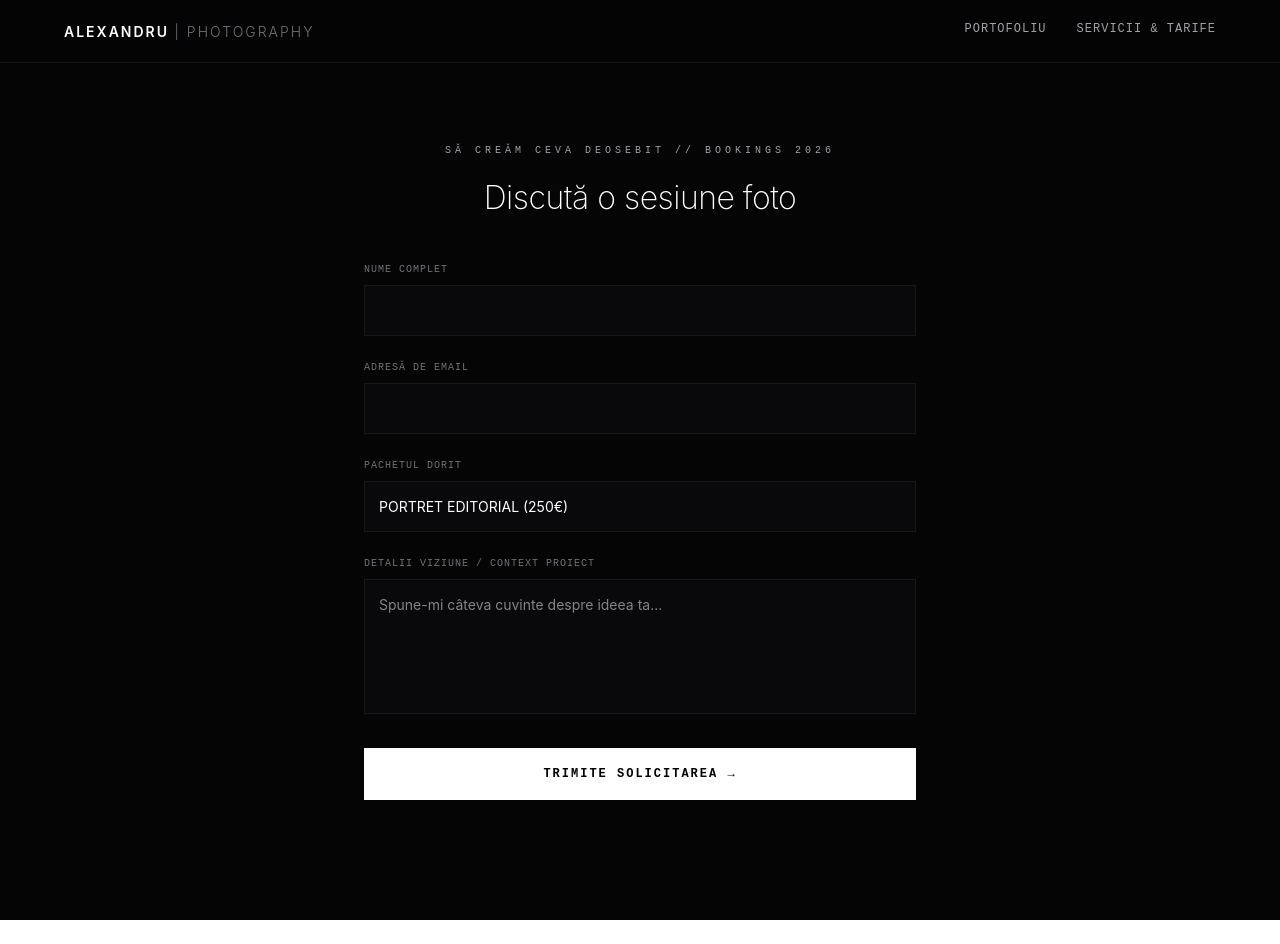
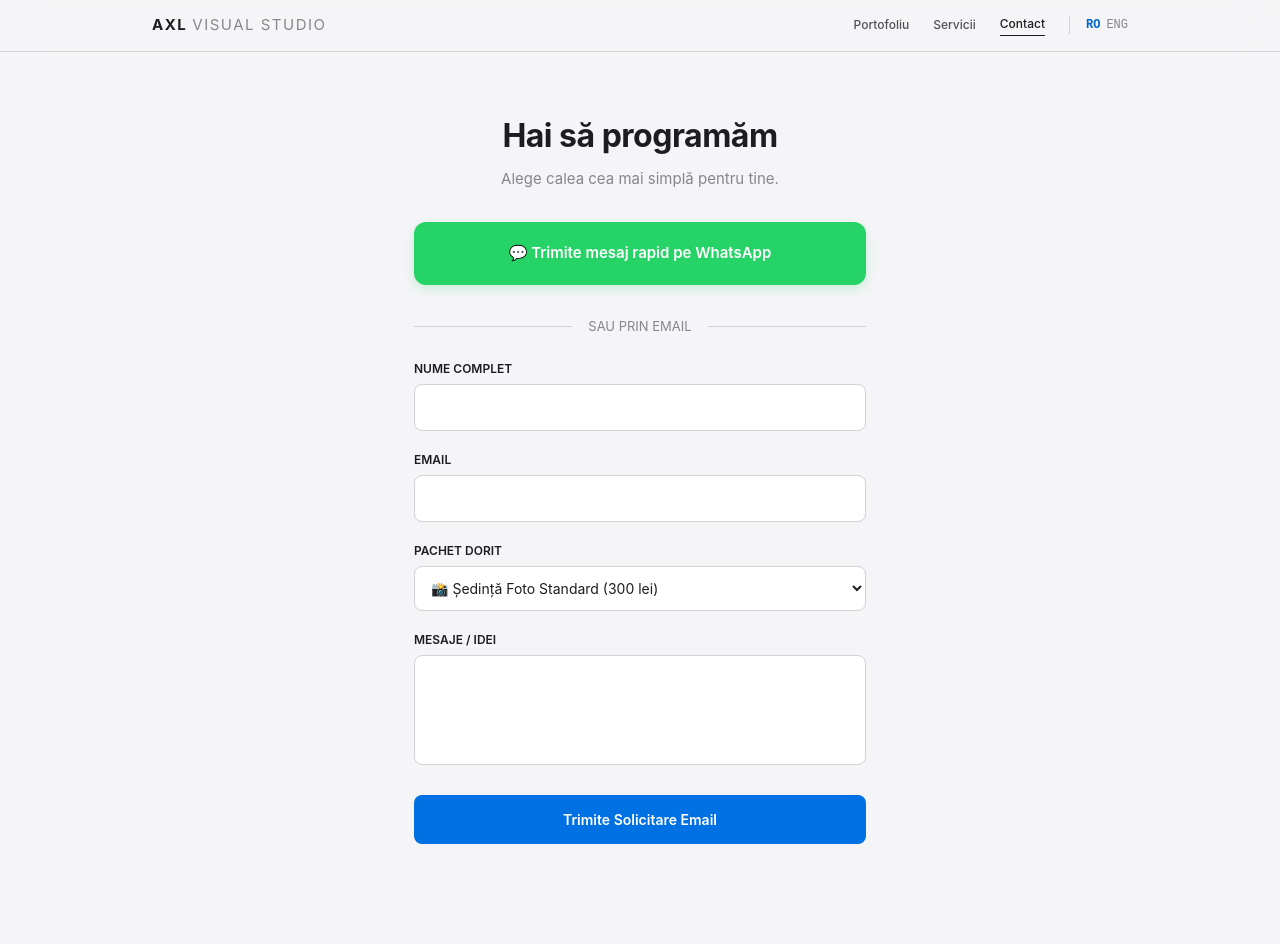
Before and after one commit to Quietbyte23/Alexandru-foto-web, a Next.js app: page /contact in a window 1280 px wide. Before the commit the page ends 920 px from the top, so only its background shows below. Built offline with nearby package versions, Linux system fonts and the light colour scheme.

Commit message:
Refactor contact page with WhatsApp integration

```diff
--- a/app/contact/page.tsx
+++ b/app/contact/page.tsx
@@ -4,17 +4,23 @@ import { useState } from 'react';
 import Link from 'next/link';
 
 export default function Contact() {
-  const [form, setForm] = useState({ name: '', email: '', package: 'PORTRAIT', message: '' });
+  const [lang, setLang] = useState<'RO' | 'ENG'>('RO');
+  const [form, setForm] = useState({ name: '', email: '', package: 'PORTRET_STANDARD', message: '' });
 
-  const handleSubmit = (e: React.FormEvent) => {
-    e.preventDefault();
-    alert(`Mulțumesc, ${form.name}! Mesajul tău a fost trimis. Voi reveni în 24h.`);
+  // Schimbă numărul de mai jos cu numărul tău real de telefon!
+  const NUMAR_TELEFON = '40712345678';
+
+  const handleWhatsAppClick = () => {
+    const textulMeu = encodeURIComponent(
+      `Salut Alexandru! Numele meu este ${form.name || 'un client'}. Aș dori să discutăm despre pachetul ${form.package}. Detalii: ${form.message || 'O ședință foto.'}`
+    );
+    window.open(`https://wa.me/${NUMAR_TELEFON}?text=${textulMeu}`, '_blank');
   };
 
   return (
     <div style={{
-      backgroundColor: '#050505',
-      color: '#f4f4f5',
+      backgroundColor: '#f5f5f7',
+      color: '#1d1d1f',
       minHeight: '100vh',
       fontFamily: '-apple-system, BlinkMacSystemFont, "Segoe UI", Roboto, sans-serif',
       margin: 0,
@@ -22,118 +28,99 @@ export default function Contact() {
       boxSizing: 'border-box'
     }}>
 
-      {/* HEADER FIXAT */}
+      {/* HEADER */}
       <header style={{
         position: 'sticky',
         top: 0,
         zIndex: 50,
         width: '100%',
-        backgroundColor: 'rgba(5, 5, 5, 0.85)',
-        backdropFilter: 'blur(12px)',
-        borderBottom: '1px solid #18181b',
-        boxSizing: 'border-box'
+        backgroundColor: 'rgba(245, 245, 247, 0.8)',
+        backdropFilter: 'blur(20px)',
+        borderBottom: '1px solid #d2d2d7'
       }}>
-        <div style={{
-          maxWidth: '1200px',
-          margin: '0 auto',
-          padding: '20px 24px',
-          display: 'flex',
-          justifyContent: 'space-between',
-          alignItems: 'center'
-        }}>
+        <div style={{ maxWidth: '1024px', margin: '0 auto', padding: '14px 24px', display: 'flex', justifyContent: 'space-between', alignItems: 'center' }}>
           <div>
-            <h1 style={{ fontSize: '14px', fontWeight: 600, letterSpacing: '2px', margin: 0, color: '#ffffff' }}>
-              ALEXANDRU <span style={{ color: '#71717a', fontWeight: 300 }}>| PHOTOGRAPHY</span>
+            <h1 style={{ fontSize: '15px', fontWeight: 700, letterSpacing: '1.5px', margin: 0 }}>
+              AXL <span style={{ color: '#86868b', fontWeight: 400 }}>VISUAL STUDIO</span>
             </h1>
           </div>
-
-          <nav style={{ display: 'flex', gap: '30px', fontFamily: 'monospace', fontSize: '12px', letterSpacing: '1px' }}>
-            <Link href="/" style={{ color: '#a1a1aa', textDecoration: 'none', paddingBottom: '4px' }}>
-              PORTOFOLIU
+          <nav style={{ display: 'flex', alignItems: 'center', gap: '24px', fontSize: '12px', fontWeight: 500 }}>
+            <Link href="/" style={{ color: '#515154', textDecoration: 'none' }}>
+              {lang === 'RO' ? 'Portofoliu' : 'Portfolio'}
             </Link>
-            <Link href="/prices" style={{ color: '#a1a1aa', textDecoration: 'none', paddingBottom: '4px' }}>
-              SERVICII & TARIFE
+            <Link href="/prices" style={{ color: '#515154', textDecoration: 'none' }}>
+              {lang === 'RO' ? 'Servicii' : 'Services'}
             </Link>
+            <Link href="/contact" style={{ color: '#1d1d1f', textDecoration: 'none', borderBottom: '1.5px solid #1d1d1f', paddingBottom: '2px' }}>
+              Contact
+            </Link>
+            <div style={{ display: 'flex', gap: '6px', borderLeft: '1px solid #d2d2d7', paddingLeft: '16px', fontFamily: 'monospace' }}>
+              <span onClick={() => setLang('RO')} style={{ cursor: 'pointer', fontWeight: lang === 'RO' ? 700 : 400, color: lang === 'RO' ? '#0066cc' : '#86868b' }}>RO</span>
+              <span onClick={() => setLang('ENG')} style={{ cursor: 'pointer', fontWeight: lang === 'ENG' ? 700 : 400, color: lang === 'ENG' ? '#0066cc' : '#86868b' }}>ENG</span>
+            </div>
           </nav>
         </div>
       </header>
 
-      {/* FORMULAR CONTACT SECȚIUNE */}
-      <main style={{ maxWidth: '600px', margin: '0 auto', padding: '80px 24px 120px 24px', boxSizing: 'border-box' }}>
-        <p style={{ fontSize: '10px', fontFamily: 'monospace', letterSpacing: '4px', color: '#a1a1aa', margin: '0 0 16px 0', textTransform: 'uppercase', textAlign: 'center' }}>
-          SĂ CREĂM CEVA DEOSEBIT // BOOKINGS 2026
+      {/* FORMULAR + COMUNICARE WHATSAPP */}
+      <main style={{ maxWidth: '500px', margin: '0 auto', padding: '60px 24px 100px 24px', boxSizing: 'border-box' }}>
+        <h2 style={{ fontSize: '32px', fontWeight: 700, letterSpacing: '-0.5px', margin: '0 0 8px 0', textAlign: 'center' }}>
+          {lang === 'RO' ? 'Hai să programăm' : 'Let\'s talk'}
+        </h2>
+        <p style={{ fontSize: '15px', color: '#86868b', textAlign: 'center', marginBottom: '32px' }}>
+          {lang === 'RO' ? 'Alege calea cea mai simplă pentru tine.' : 'Choose the method that works best for you.'}
         </p>
-        <h2 style={{ fontSize: '32px', fontWeight: 200, letterSpacing: '-0.5px', margin: '0 0 40px 0', color: '#ffffff', textAlign: 'center' }}>
-          Discută o sesiune foto
-        </h2>
 
-        <form onSubmit={handleSubmit} style={{ display: 'flex', flexDirection: 'column', gap: '24px' }}>
+        {/* CASSETĂ ZONA MAI DETALIATĂ: APASĂ PENTRU WHATSAPP DIRECT */}
+        <div style={{
+          backgroundColor: '#25D366',
+          color: '#ffffff',
+          borderRadius: '12px',
+          padding: '20px',
+          textAlign: 'center',
+          cursor: 'pointer',
+          fontWeight: 600,
+          boxShadow: '0 4px 12px rgba(37, 211, 102, 0.2)',
+          marginBottom: '32px',
+          fontSize: '15px'
+        }} onClick={handleWhatsAppClick}>
+          💬 {lang === 'RO' ? 'Trimite mesaj rapid pe WhatsApp' : 'Quick Message via WhatsApp'}
+        </div>
 
-          <div style={{ display: 'flex', flexDirection: 'column', gap: '8px' }}>
-            {/* Aici am corectat textTransform la standardul TypeScript */}
-            <label style={{ fontSize: '10px', fontFamily: 'monospace', color: '#71717a', textTransform: 'uppercase', letterSpacing: '1px' }}>NUME COMPLET</label>
-            <input
-              type="text"
-              required
-              value={form.name}
-              onChange={(e) => setForm({...form, name: e.target.value})}
-              style={{ backgroundColor: '#09090b', border: '1px solid #18181b', padding: '14px', color: '#ffffff', fontSize: '14px', outline: 'none' }}
-            />
+        <div style={{ display: 'flex', alignItems: 'center', margin: '24px 0', color: '#86868b', fontSize: '13px' }}>
+          <div style={{ flex: 1, height: '1px', backgroundColor: '#d2d2d7' }}></div>
+          <span style={{ padding: '0 16px' }}>{lang === 'RO' ? 'SAU PRIN EMAIL' : 'OR VIA EMAIL'}</span>
+          <div style={{ flex: 1, height: '1px', backgroundColor: '#d2d2d7' }}></div>
+        </div>
+
+        {/* FORMULAR EMAIL */}
+        <form style={{ display: 'flex', flexDirection: 'column', gap: '20px' }}>
+          <div style={{ display: 'flex', flexDirection: 'column', gap: '6px' }}>
+            <label style={{ fontSize: '12px', fontWeight: 600, color: '#1d1d1f' }}>{lang === 'RO' ? 'NUME COMPLET' : 'FULL NAME'}</label>
+            <input type="text" value={form.name} onChange={(e) => setForm({...form, name: e.target.value})} style={{ border: '1px solid #d2d2d7', borderRadius: '8px', padding: '12px', fontSize: '14px', outline: 'none', backgroundColor: '#ffffff' }} />
           </div>
 
-          <div style={{ display: 'flex', flexDirection: 'column', gap: '8px' }}>
-            <label style={{ fontSize: '10px', fontFamily: 'monospace', color: '#71717a', textTransform: 'uppercase', letterSpacing: '1px' }}>ADRESĂ DE EMAIL</label>
-            <input
-              type="email"
-              required
-              value={form.email}
-              onChange={(e) => setForm({...form, email: e.target.value})}
-              style={{ backgroundColor: '#09090b', border: '1px solid #18181b', padding: '14px', color: '#ffffff', fontSize: '14px', outline: 'none' }}
-            />
+          <div style={{ display: 'flex', flexDirection: 'column', gap: '6px' }}>
+            <label style={{ fontSize: '12px', fontWeight: 600, color: '#1d1d1f' }}>EMAIL</label>
+            <input type="email" value={form.email} onChange={(e) => setForm({...form, email: e.target.value})} style={{ border: '1px solid #d2d2d7', borderRadius: '8px', padding: '12px', fontSize: '14px', outline: 'none', backgroundColor: '#ffffff' }} />
           </div>
 
-          <div style={{ display: 'flex', flexDirection: 'column', gap: '8px' }}>
-            <label style={{ fontSize: '10px', fontFamily: 'monospace', color: '#71717a', textTransform: 'uppercase', letterSpacing: '1px' }}>PACHETUL DORIT</label>
-            <select
-              value={form.package}
-              onChange={(e) => setForm({...form, package: e.target.value})}
-              style={{ backgroundColor: '#09090b', border: '1px solid #18181b', padding: '14px', color: '#ffffff', fontSize: '14px', outline: 'none', appearance: 'none' }}
-            >
-              <option value="PORTRAIT">PORTRET EDITORIAL (250€)</option>
-              <option value="FASHION">FASHION & LOOKBOOK (450€)</option>
-              <option value="COMMERCIAL">PEISAJ / COMERCIAL (CUSTOM)</option>
+          <div style={{ display: 'flex', flexDirection: 'column', gap: '6px' }}>
+            <label style={{ fontSize: '12px', fontWeight: 600, color: '#1d1d1f' }}>{lang === 'RO' ? 'PACHET DORIT' : 'CHOSEN PACKAGE'}</label>
+            <select value={form.package} onChange={(e) => setForm({...form, package: e.target.value})} style={{ border: '1px solid #d2d2d7', borderRadius: '8px', padding: '12px', fontSize: '14px', backgroundColor: '#ffffff', outline: 'none' }}>
+              <option value="PORTRET_STANDARD">📸 Ședință Foto Standard (300 lei)</option>
+              <option value="MAJORAT">🎂 Majorat (De la 450 lei)</option>
+              <option value="NUNTA">💍 Eveniment Nuntă (De la 2000 lei)</option>
             </select>
           </div>
 
-          <div style={{ display: 'flex', flexDirection: 'column', gap: '8px' }}>
-            <label style={{ fontSize: '10px', fontFamily: 'monospace', color: '#71717a', textTransform: 'uppercase', letterSpacing: '1px' }}>DETALII VIZIUNE / CONTEXT PROIECT</label>
-            <textarea
-              rows={5}
-              required
-              value={form.message}
-              onChange={(e) => setForm({...form, message: e.target.value})}
-              placeholder="Spune-mi câteva cuvinte despre ideea ta..."
-              style={{ backgroundColor: '#09090b', border: '1px solid #18181b', padding: '14px', color: '#ffffff', fontSize: '14px', outline: 'none', resize: 'none', fontFamily: 'inherit' }}
-            />
+          <div style={{ display: 'flex', flexDirection: 'column', gap: '6px' }}>
+            <label style={{ fontSize: '12px', fontWeight: 600, color: '#1d1d1f' }}>{lang === 'RO' ? 'MESAJE / IDEI' : 'MESSAGE / IDEAS'}</label>
+            <textarea rows={4} value={form.message} onChange={(e) => setForm({...form, message: e.target.value})} style={{ border: '1px solid #d2d2d7', borderRadius: '8px', padding: '12px', fontSize: '14px', outline: 'none', backgroundColor: '#ffffff', resize: 'none' }} />
           </div>
 
-          <button
-            type="submit"
-            style={{
-              backgroundColor: '#ffffff',
-              color: '#000000',
-              border: '1px solid #ffffff',
-              padding: '16px',
-              fontSize: '12px',
-              fontFamily: 'monospace',
-              fontWeight: 600,
-              letterSpacing: '2px',
-              cursor: 'pointer',
-              marginTop: '10px',
-              transition: 'background-color 0.3s'
-            }}
-          >
-            TRIMITE SOLICITAREA →
+          <button type="button" onClick={() => alert('Simulare trimitere email reușită!')} style={{ backgroundColor: '#0071e3', color: '#ffffff', border: 'none', borderRadius: '8px', padding: '14px', fontSize: '14px', fontWeight: 600, cursor: 'pointer', marginTop: '10px' }}>
+            {lang === 'RO' ? 'Trimite Solicitare Email' : 'Send Email Request'}
           </button>
         </form>
       </main>
```
